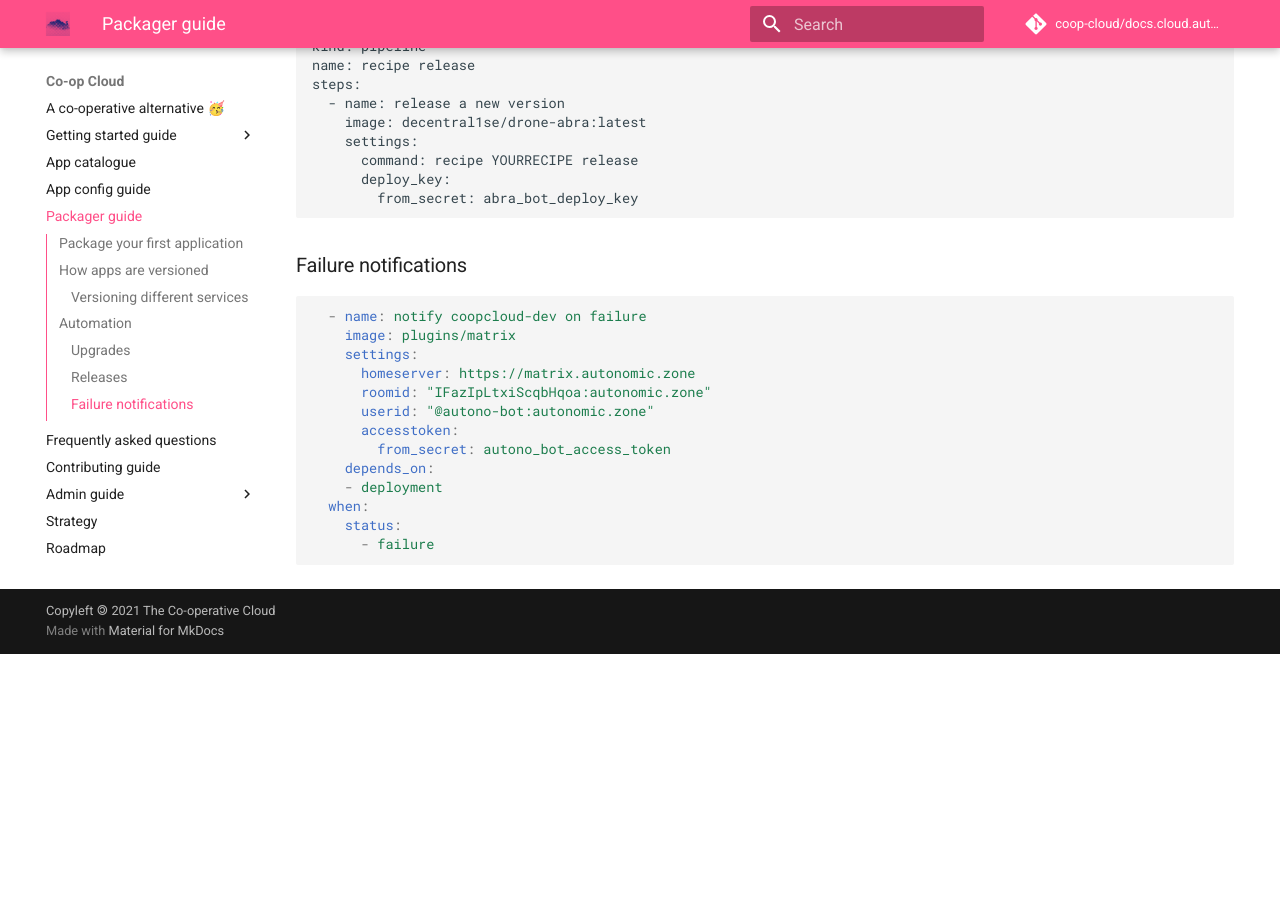
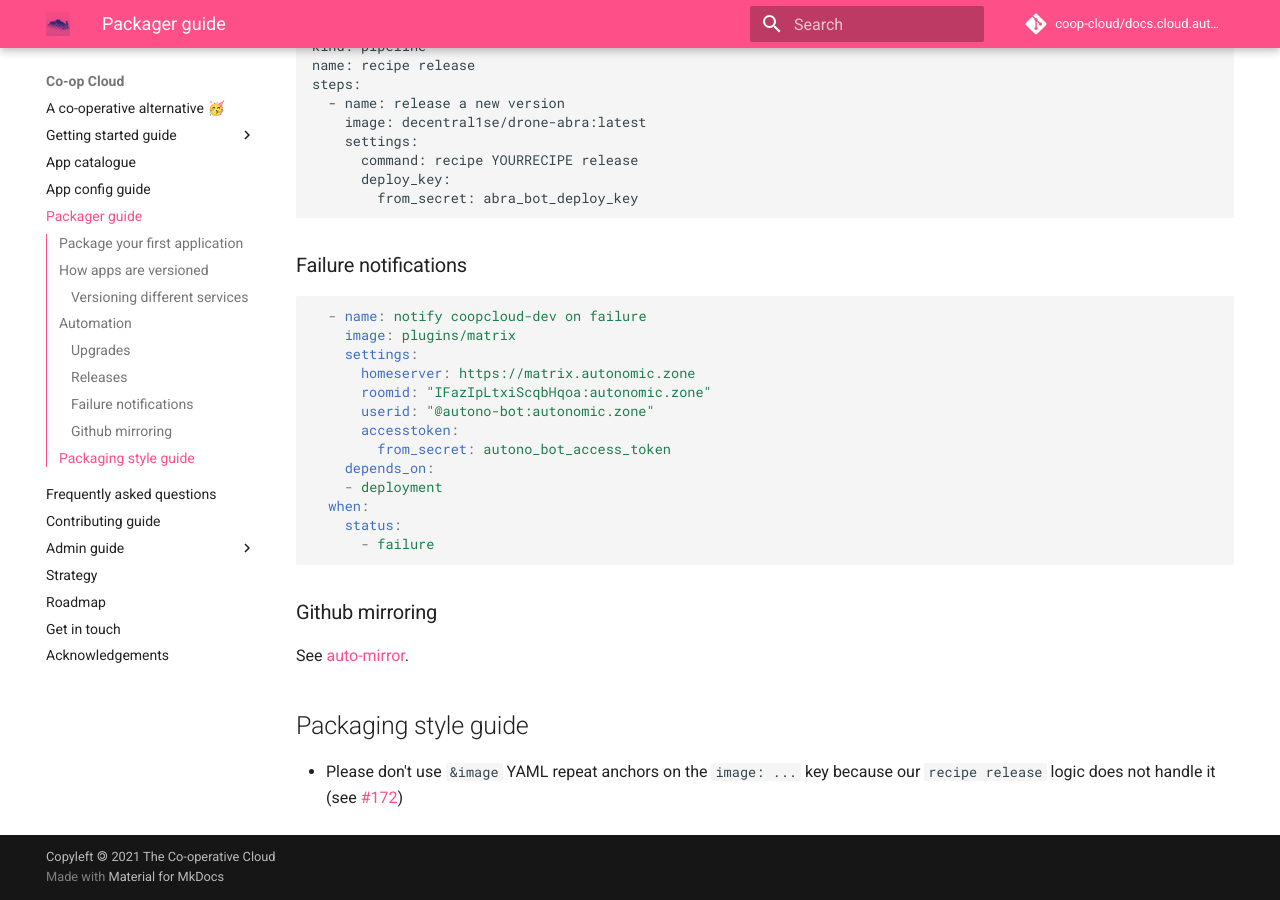
Before and after one commit to mayel/docs.coopcloud.tech, an MkDocs documentation site: the page built from docs/packager-guide.md, in a window 1280 px wide and 900 px high, scrolled down 2481 px. Built offline with MkDocs 1.6.1 and Material for MkDocs 9.7.7, drawn with Linux system fonts in a browser that asks for light colours; emoji names are drawn with the system emoji font; before the commit the page ends 3135 px from its top, so only the background shows below that.

Commit message:
Add the beginning of the style guide
Closes https://git.autonomic.zone/coop-cloud/abra/issues/172.
Closes https://git.autonomic.zone/coop-cloud/organising/issues/57.

````diff
--- a/docs/packager-guide.md
+++ b/docs/packager-guide.md
@@ -135,3 +135,11 @@ steps:
     status:
       - failure
 ```
+
+### Github mirroring
+
+See [auto-mirror](https://git.autonomic.zone/coop-cloud/auto-mirror).
+
+## Packaging style guide
+
+- Please don't use `&image` YAML repeat anchors on the `image: ...` key because our `recipe release` logic does not handle it (see [#172](https://git.autonomic.zone/coop-cloud/abra/issues/172))
````
